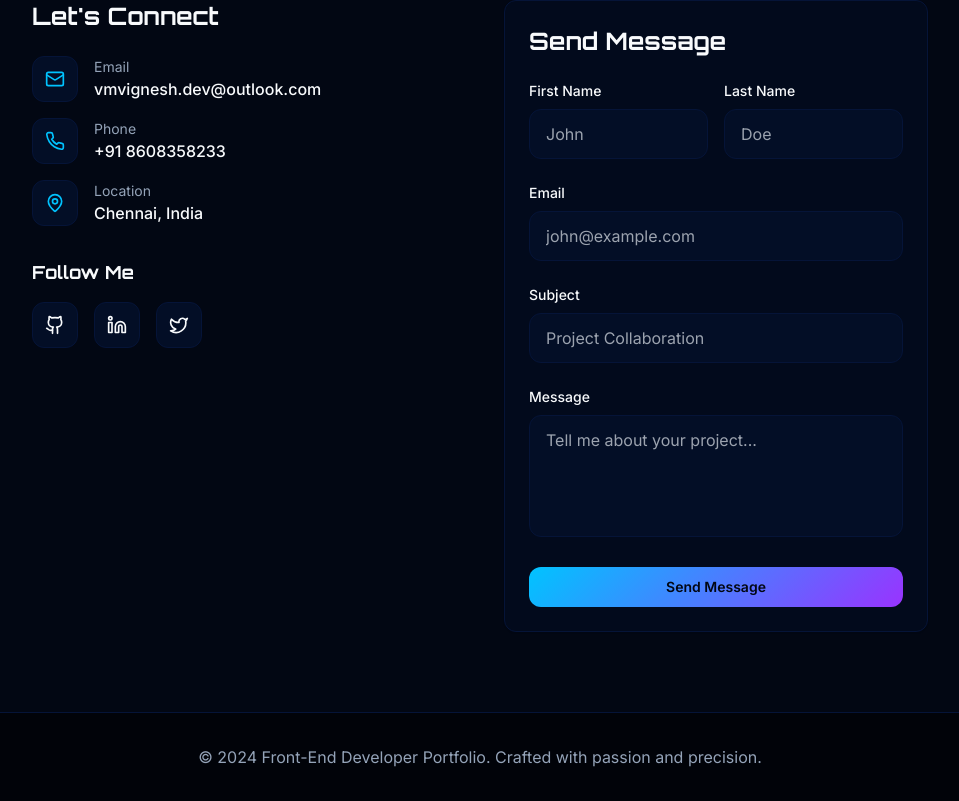
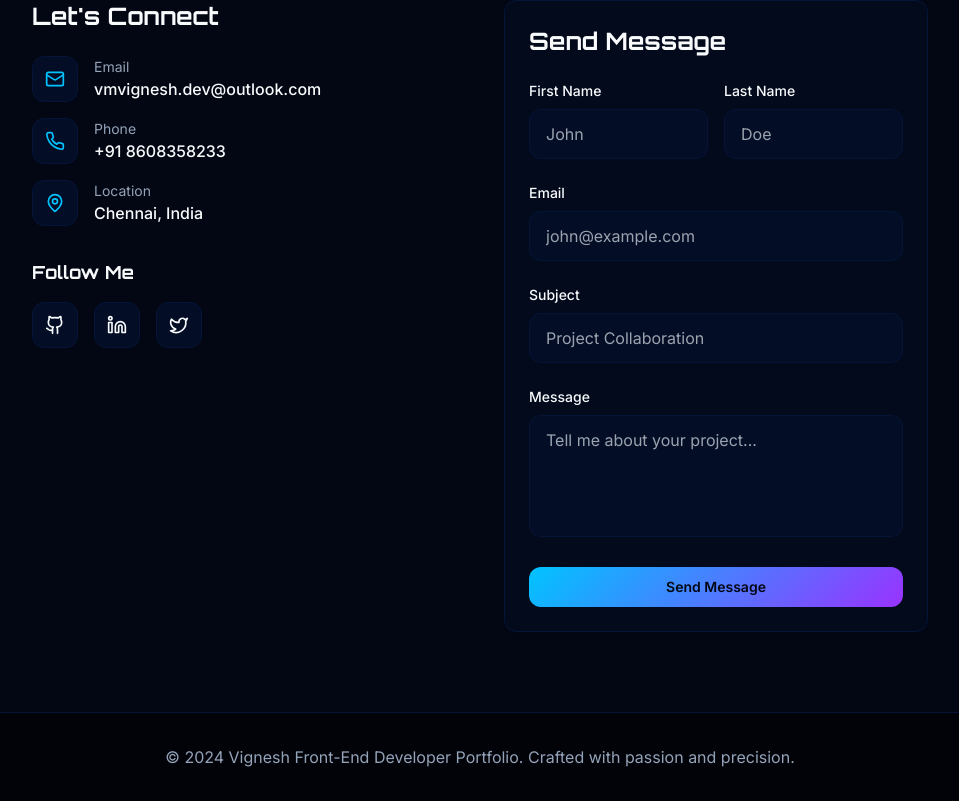
Before and after one commit to VigneshVM18/vignesh-dev-portfolio, a React (Vite) app: page / in a window 1280 px wide. Shown: the part 3397-4198 px from the top of the page, without its empty margins (160-1119 px from the left). Built offline with nearby package versions, Linux system fonts and the light colour scheme.

Commit message:
Update footer text
Change footer text to "Vignesh front end developer portfolio".

```diff
--- a/src/pages/Index.tsx
+++ b/src/pages/Index.tsx
@@ -59,7 +59,7 @@ const Index = () => {
       <footer className="py-8 bg-deep-space border-t border-border">
         <div className="container mx-auto px-6 text-center">
           <p className="font-inter text-muted-foreground">
-            © 2024 Front-End Developer Portfolio. Crafted with passion and precision.
+            © 2024 Vignesh Front-End Developer Portfolio. Crafted with passion and precision.
           </p>
         </div>
       </footer>
```
